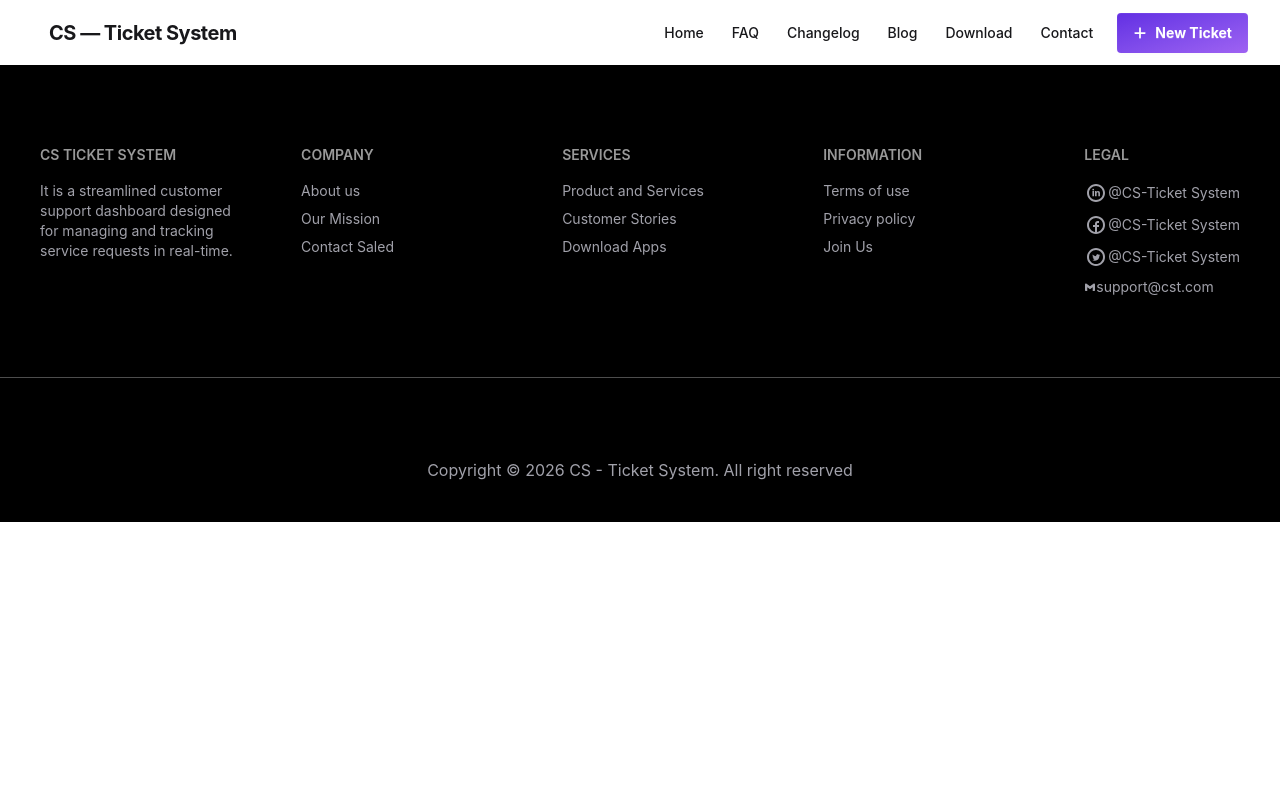
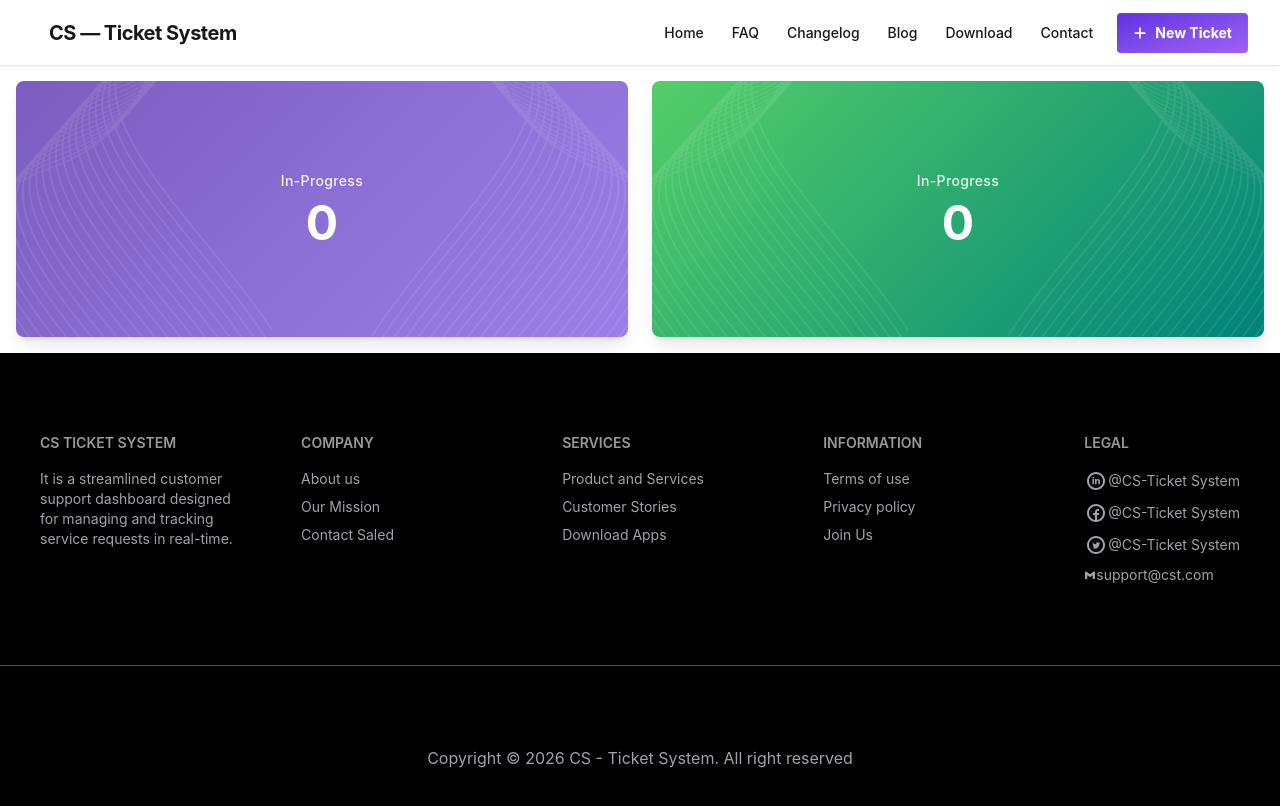
Before and after one commit to muhammed-mamun/cs-ticket-system, a React (Vite) app: page / in a window 1280 px wide. Shown: the top 806 px of the page. Built offline with nearby package versions, Linux system fonts and the light colour scheme.

Commit message:
hero section added

```diff
--- a/src/App.jsx
+++ b/src/App.jsx
@@ -1,12 +1,14 @@
-import Footer from "./components/Footer/Footer"
-import Header from "./components/Header/Header"
+import Footer from "./components/Footer"
+import Header from "./components/Header"
+import Hero from "./components/Hero"
 import "./index.css"
 function App() {
   return (
-    <div>
+    <>
       <Header/>
+      <Hero/>
       <Footer/>
-    </div>
+    </>
   )
 }
 
--- /dev/null
+++ b/src/components/Hero.jsx
@@ -0,0 +1,88 @@
+import vector1 from '../assets/vector1.png';
+
+export default function Hero() {
+  return (
+    <div className='grid lg:grid-cols-2 gap-6 p-4 mx-auto max-w-360' >
+      <div
+      className="flex w-full relative overflow-hidden lg:h-64 rounded-lg px-10 py-8  flex-col items-center justify-center shadow-lg"
+      style={{
+        background: 'linear-gradient(135deg, #7c5cbf 0%, #8b6fd4 50%, #9b7fe8 100%)',
+        minHeight: '140px',
+      }}
+    >
+      {/* Left vector - normal */}
+      <div
+        className="absolute top-0 left-0 w-64 h-full"
+        style={{
+          backgroundImage: `url(${vector1})`,
+          backgroundPosition: 'top left',
+          backgroundRepeat: 'no-repeat',
+          backgroundSize: '260px 260px',
+          opacity: 0.9,
+        }}
+      />
+
+      {/* Right vector - horizontally flipped */}
+      <div
+        className="absolute top-0 right-0 w-64 h-full"
+        style={{
+          backgroundImage: `url(${vector1})`,
+          backgroundPosition: 'top right',
+          backgroundRepeat: 'no-repeat',
+          backgroundSize: '260px 260px',
+          opacity: 0.9,
+          transform: 'scaleX(-1)',
+        }}
+      />
+
+      {/* Content */}
+      <p className="text-sm text-white/90 mb-2 tracking-wide z-10 relative font-medium">
+        In-Progress
+      </p>
+      <h1 className="text-5xl font-bold text-white z-10 relative leading-none">
+        0
+      </h1>
+    </div>
+    <div
+      className="w-full relative overflow-hidden lg:h-64 rounded-lg px-10 py-8 flex flex-col items-center justify-center shadow-lg"
+      style={{
+        background: 'linear-gradient(135deg, #54CF68 0%, #00827A 100%)',
+        minHeight: '140px',
+      }}
+    >
+      {/* Left vector - normal */}
+      <div
+        className="absolute top-0 left-0 w-64 h-full"
+        style={{
+          backgroundImage: `url(${vector1})`,
+          backgroundPosition: 'top left',
+          backgroundRepeat: 'no-repeat',
+          backgroundSize: '260px 260px',
+          opacity: 0.9,
+        }}
+      />
+
+      {/* Right vector - horizontally flipped */}
+      <div
+        className="absolute top-0 right-0 w-64 h-full"
+        style={{
+          backgroundImage: `url(${vector1})`,
+          backgroundPosition: 'top right',
+          backgroundRepeat: 'no-repeat',
+          backgroundSize: '260px 260px',
+          opacity: 0.9,
+          transform: 'scaleX(-1)',
+        }}
+      />
+
+      {/* Content */}
+      <p className="text-sm text-white/90 mb-2 tracking-wide z-10 relative font-medium">
+        In-Progress
+      </p>
+      <h1 className="text-5xl font-bold text-white z-10 relative leading-none">
+        0
+      </h1>
+    </div>
+    </div>
+  );
+}
```
Also changed, not shown: src/components/Footer.jsx (renamed from src/components/Footer/Footer.jsx), src/components/Header.jsx (renamed from src/components/Header/Header.jsx).
